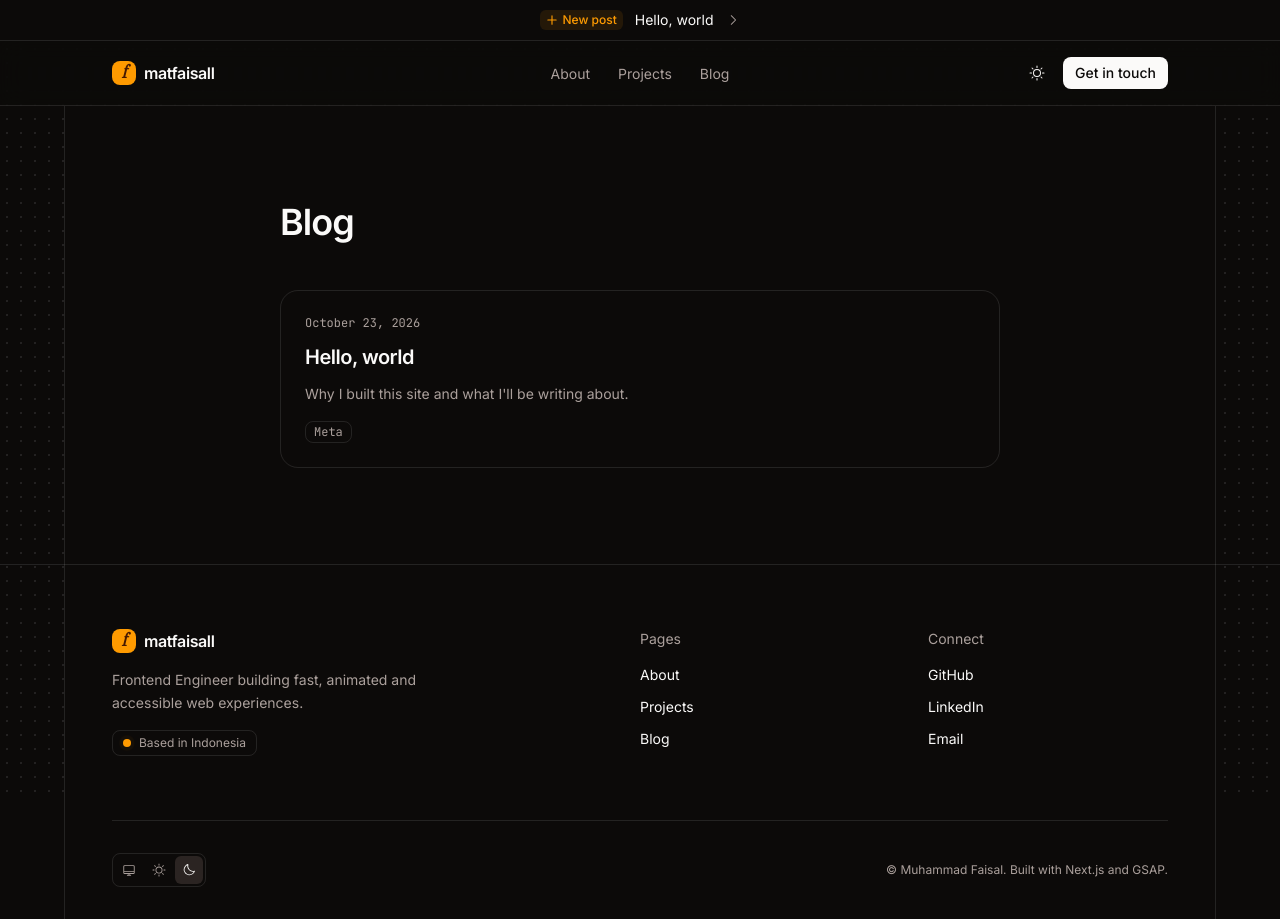
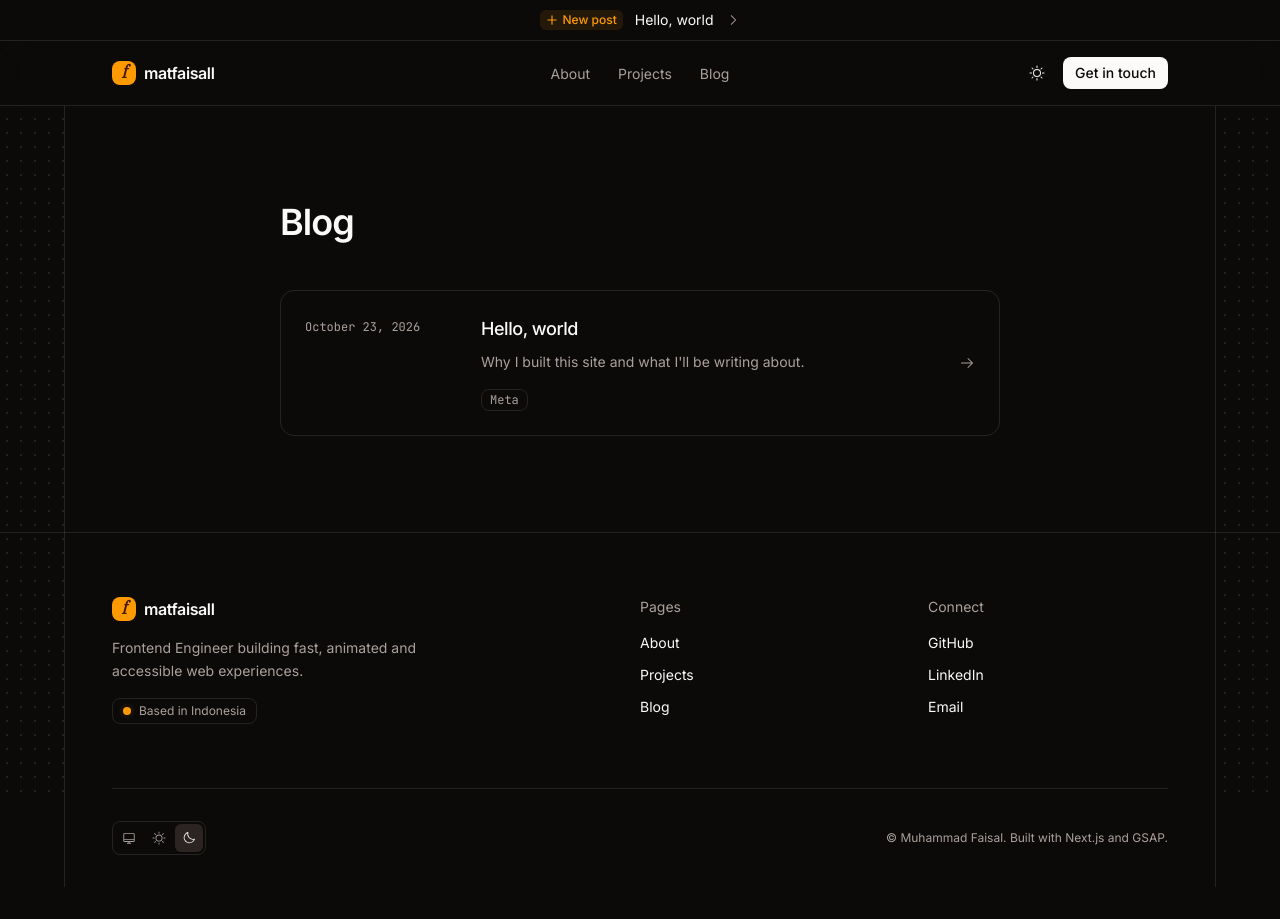
Before and after one commit to matfaisall/matfaisall-dev, a Next.js app: page /blog in a window 1280 px wide. After the commit the page ends 887 px from the top, so only its background shows below. Built offline with nearby package versions, Linux system fonts and the light colour scheme.

Commit message:
feat(blog): show posts as changelog-style rows
Date, title and summary in one bordered list instead of separate cards. Used on /blog too.

```diff
--- a/src/features/blog/components/post-card.tsx
+++ b/src/features/blog/components/post-card.tsx
@@ -1,27 +1,38 @@
+import { ArrowRightIcon } from "@phosphor-icons/react/ssr";
 import Link from "next/link";
 import { Badge } from "@/components/ui/badge";
 import type { Post } from "@/features/blog/types";
 import { formatDate } from "@/lib/date";
 
+/** One post as a changelog-style row: date, then title and summary, then an arrow. */
 export function PostCard({ post }: { post: Post }) {
   return (
-    <article className="relative flex flex-col gap-3 rounded-2xl border border-border p-6">
-      <time dateTime={post.publishedAt} className="font-mono text-muted-foreground text-xs">
+    <article className="group relative grid gap-2 px-6 py-6 transition-colors hover:bg-muted/40 md:grid-cols-[9rem_1fr_auto] md:gap-8">
+      <time
+        dateTime={post.publishedAt}
+        className="pt-1 font-mono text-muted-foreground text-xs tabular-nums"
+      >
         {formatDate(post.publishedAt)}
       </time>
-      <h3 className="font-semibold text-xl tracking-tight">
+      <div className="flex flex-col gap-2">
+        <h3 className="font-medium text-lg tracking-tight">
           <Link href={`/blog/${post.slug}`} className="after:absolute after:inset-0">
             {post.title}
           </Link>
         </h3>
         <p className="text-muted-foreground text-sm leading-relaxed">{post.summary}</p>
-      <ul className="flex flex-wrap gap-2">
+        <ul className="mt-1 flex flex-wrap gap-2">
           {post.tags.map((tag) => (
             <li key={tag}>
               <Badge>{tag}</Badge>
             </li>
           ))}
         </ul>
+      </div>
+      <ArrowRightIcon
+        className="hidden size-4 self-center text-muted-foreground transition-transform group-hover:translate-x-1 group-hover:text-primary md:block"
+        aria-hidden="true"
+      />
     </article>
   );
 }
--- a/src/features/blog/components/post-list.tsx
+++ b/src/features/blog/components/post-list.tsx
@@ -1,3 +1,4 @@
+import { Reveal } from "@/components/motion/reveal";
 import { PostCard } from "@/features/blog/components/post-card";
 import type { Post } from "@/features/blog/types";
 
@@ -7,10 +8,10 @@ export function PostList({ posts }: { posts: Post[] }) {
   }
 
   return (
-    <div className="grid gap-6">
+    <Reveal className="divide-y divide-border overflow-hidden rounded-xl border border-border">
       {posts.map((post) => (
         <PostCard key={post.slug} post={post} />
       ))}
-    </div>
+    </Reveal>
   );
 }
```
Lines whose indentation alone changed are shown as unchanged.
